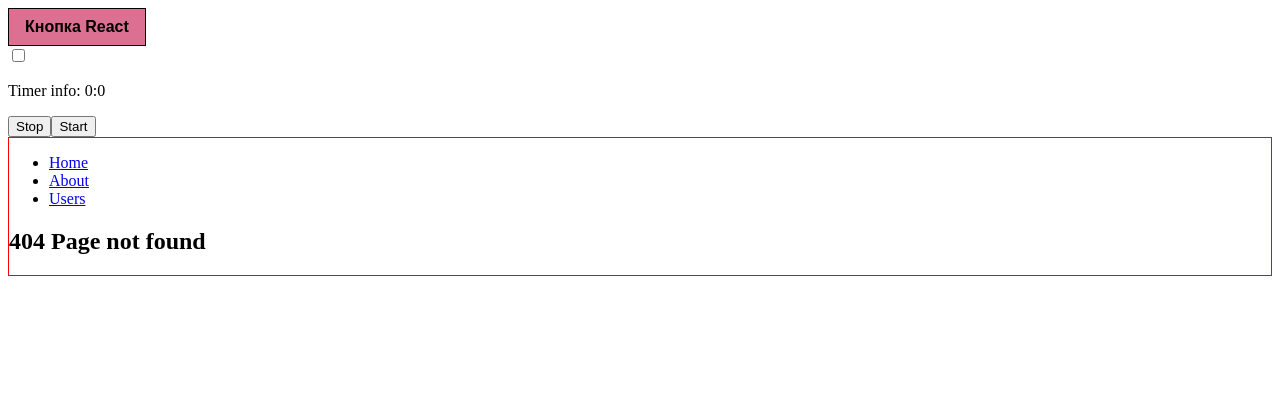
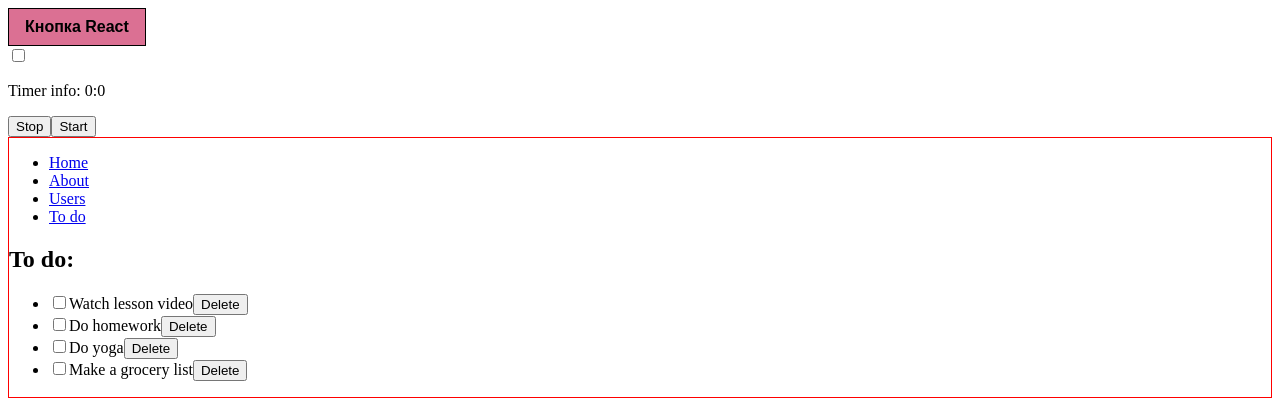
Before and after one commit to woachkatzl/Learning-React-and-Webpack, a React app: page /to-do in a window 1280 px wide. Before the commit this address had no page. Shown: the top 420 px of the page. Built offline with nearby package versions, Linux system fonts and the light colour scheme.

Commit message:
added to-do page with callbacks using arguments

```diff
--- /dev/null
+++ b/src/domain/info/tasksInfo.jsx
@@ -0,0 +1,20 @@
+const tasks = [
+  {
+    id: "1",
+    name: "Watch lesson video",
+  },
+  {
+    id: "2",
+    name: "Do homework",
+  },
+  {
+    id: "3",
+    name: "Do yoga",
+  },
+  {
+    id: "4",
+    name: "Make a grocery list",
+  },
+];
+
+export { tasks };
--- a/src/presentation/App.jsx
+++ b/src/presentation/App.jsx
@@ -13,6 +13,7 @@ import { About } from "./pages/About";
 import { Users } from "./pages/Users";
 import { UserPage } from "./pages/UserPage";
 import { NoMatch } from "./pages/MissingPage";
+import { ToDos } from "./pages/ToDos";
 
 //information
 import { users } from "../domain/info/UsersInfo";
@@ -40,6 +41,7 @@ function App() {
             <Route path="/" element={<Home />} />
             <Route path="/users" element={<Users users={users} />} />
             <Route path="/users/:id" element={<UserPage users={users} />} />
+            <Route path="/to-do" element={<ToDos></ToDos>} />
             <Route path="*" element={<NoMatch />} />
           </Routes>
         </div>
--- a/src/presentation/components/NavBar.jsx
+++ b/src/presentation/components/NavBar.jsx
@@ -14,6 +14,9 @@ function NavBar() {
         <li>
           <Link to="/users">Users</Link>
         </li>
+        <li>
+          <Link to="/to-do">To do</Link>
+        </li>
       </ul>
     </nav>
   );
--- /dev/null
+++ b/src/presentation/components/ToDoItem.jsx
@@ -0,0 +1,35 @@
+import React, { useState } from "react";
+
+function ToDoItem(props) {
+  //const { name, onClickFunc } = props;
+
+  const [checked, setChecked] = useState(false);
+
+  const handleCheckedState = () => {
+    setChecked(!checked);
+  };
+
+  return (
+    <div {...props}>
+      <input type="checkbox" onChange={handleCheckedState} />
+      <label
+        style={
+          checked
+            ? { textDecorationLine: "line-through" }
+            : { textDecorationLine: "none" }
+        }
+      >
+        {props.name}
+      </label>
+      <button
+        onClick={() => {
+          props.onClickFunc(props.id);
+        }}
+      >
+        Delete
+      </button>
+    </div>
+  );
+}
+
+export { ToDoItem };
--- /dev/null
+++ b/src/presentation/pages/ToDos.jsx
@@ -0,0 +1,49 @@
+import React, { useState, useEffect } from "react";
+
+//info
+import { tasks } from "../../domain/info/tasksInfo";
+
+//components
+import { ToDoItem } from "../components/ToDoItem";
+
+function ToDos() {
+  const [items, setItems] = useState([]);
+
+  useEffect(() => {
+    setItems(tasks);
+  }, []);
+
+  //When the information is acutally retrieved from storage:
+  //   useEffect(() => {
+  //     setItems(JSON.parse(localStorage.getItem("toDoList")));
+  //   }, []);
+
+  const deleteItem = (id) => {
+    const updatedTasks = items.filter((item) => item.id !== id);
+    setItems(updatedTasks);
+
+    //If using storage, also need to update it
+    //localStorage.setItem("toDoList", JSON.stringify(updatedTasks));
+  };
+
+  return (
+    <main>
+      <h2>To do:</h2>
+      <ul>
+        {items.map((item) => (
+          <li key={item.id}>
+            <ToDoItem
+              id={item.id}
+              name={item.name}
+              onClickFunc={() => {
+                deleteItem(item.id);
+              }}
+            />
+          </li>
+        ))}
+      </ul>
+    </main>
+  );
+}
+
+export { ToDos };
```
